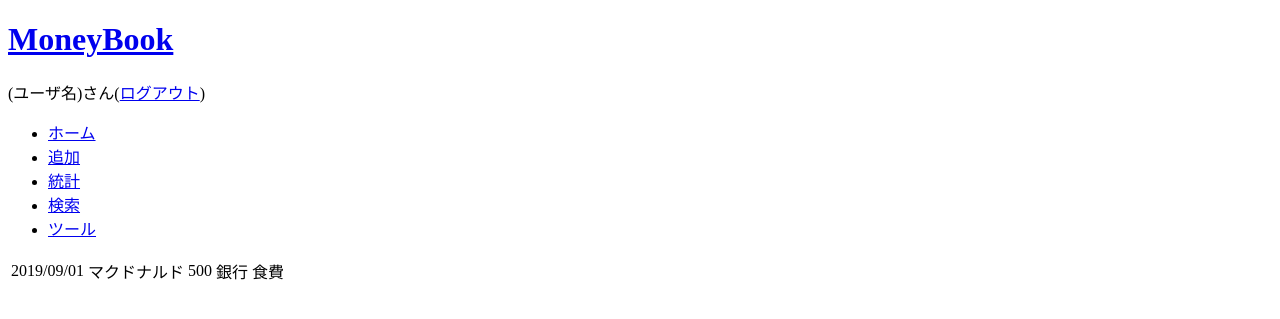
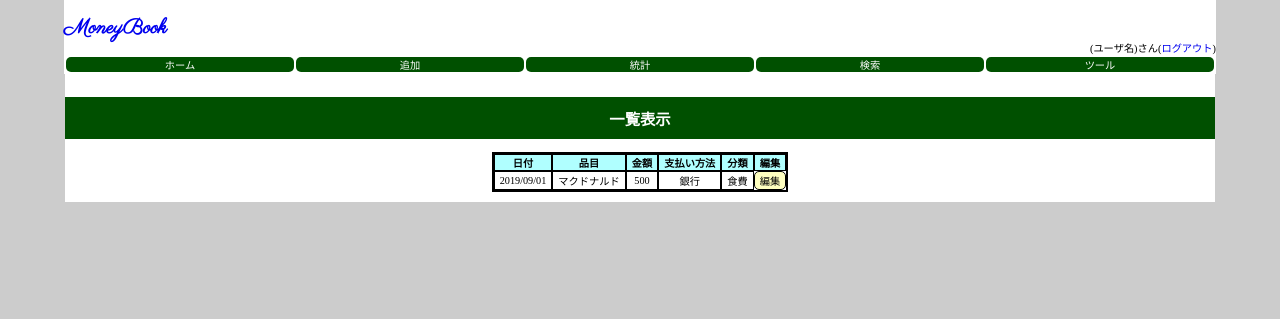
Before and after one commit to tMorriss/MoneyBook, a Django app: page / in a window 1280 px wide. Shown: the top 319 px of the page. Run offline with Django 3.2, Linux system fonts and the light colour scheme; data comes from the database, SQL or seed files in the repository; parts of the project's set-up code (start-up, migrations or seed data) failed here and were passed over.

Commit message:
今ある分はcssを適用

```diff
--- /dev/null
+++ b/web/static/web/index.css
@@ -0,0 +1,66 @@
+.hidden-row {
+    display: none;
+}
+
+.window-title {
+    position: relative;
+    top: -17px;
+    background: #FFF;
+    padding-left: 10px;
+    padding-right: 10px;
+}
+.tbl-window {
+    border: solid 2px #000;
+    margin: 15px auto 20px auto;
+    padding: 0 10px 10px 10px;
+    border-radius: 15px;
+}
+
+.green-button {
+    background: #0f0;
+    border-radius: 5px;
+    border: 0.5px #000 solid;
+}
+
+#chart_container {
+    height: 25vw;
+    width: 25vw;
+}
+
+@media screen and (max-width: 980px) {
+    #chart_container {
+        height: 100vw;
+        width: 100vw;
+    }
+}
+
+/* 残高 */
+.tbl-all-balance {
+    background: #008000;
+    color: #fff;
+    margin-bottom: 20px;
+}
+
+/* フィルタ，残高と統計 */
+#filter-fixed, #statistic-fixed {
+    /* 一旦スクロール固定を解除 */
+    /* position: sticky;
+    top: 0px; */
+    background: #fff;
+}
+.both-nav {
+    display: flex;
+    justify-content: space-between;
+    align-items: flex-start;
+}
+/* スマホ */
+@media screen and (max-width: 980px) {
+    .both-nav {
+        display: block;
+    }
+}
+
+.flex-main {
+    flex-grow: 1;
+    margin: 0 1px;
+}
--- /dev/null
+++ b/web/static/web/style.css
@@ -0,0 +1,229 @@
+body,
+body input,
+body table,
+body label,
+.radio-green label {
+    font-size: 0.8vw;
+}
+/* スマホ */
+@media screen and (max-width: 980px) {
+    body,
+    body input,
+    body table,
+    body label,
+    .radio-green label {
+        font-size: 2.5vw;
+    }
+}
+
+nav {
+    padding: 2px 0px;
+    float: top;
+}
+nav ul {
+    display: flex;
+    list-style: none;
+    justify-content: space-around;
+    padding-left: 0px;
+    margin: 0 1px;
+}
+nav li {
+    flex: 1;
+    margin: 0 1px;
+    background: #005000;
+    border-radius: 5px;
+}
+nav a, nav a:visited {
+    display: block;
+    color: #fff;
+}
+
+body {
+    text-align: center;
+	margin-left: auto;
+ 	margin-right: auto;
+    width: 90%;
+    background: #cccccc;
+}
+@media screen and (max-width: 980px) {
+    body {
+        width: 100%;
+    }
+}
+
+section, header, nav {
+    background: #fff;
+}
+
+a, a:visited {
+    text-decoration: none;
+}
+table {
+    text-align: center;
+    margin-left: auto;
+    margin-right: auto;
+}
+
+header {
+    display: flex;
+    margin: -8px 0 0 0;
+}
+
+section {
+    padding: 10px 0;
+}
+section h1, .nav h1{
+    background: #005000;
+    color: #fff;
+    padding: 10px 0;
+}
+section h2 {
+    background: #008000;
+    color: #fff;
+    text-align: left;
+    padding: 0 20px;
+}
+
+
+.header-cont1, .header-cont1 a:visited {
+    color: #00a000;
+    font-family: 'Parisienne', cursive;
+}
+.header-cont2 {
+    margin-left: auto;
+    margin-top: auto;
+}
+
+.lefter {
+    text-align: left;
+}
+.righter {
+    text-align: right;
+}
+
+/* tbl-common */
+.tbl-common th {
+    background: #00dd00;
+    padding: 0.2vw;
+}
+.tbl-common td, .tbl-common td input[type="text"] {
+    background: #fffacd;
+    padding: 0.2vw;
+}
+
+/* tbl-boarder */
+.tbl-boarder, .tbl-boarder td, .tbl-boarder th {
+    border-collapse: separate;
+    border-spacing: 0;
+}
+.tbl-boarder td, .tbl-boarder th {
+    border: 0.5px #000 solid;
+}
+.tbl-boarder {
+    border: 2px #000 solid;
+}
+
+/* buttons */
+.btn-apply, .btn-cancel, .btn-delete {
+    border-radius: 10px;
+    cursor: pointer;
+    color: #fff;
+    -webkit-appearance: none;
+}
+.btn-apply {
+    background: #008000;
+}
+.btn-cancel {
+    background: #3333ff;
+}
+.btn-delete {
+    background: #dd0000;
+}
+
+/* チェックボックスとラジオボタン */
+.radio-green {
+    font-size: 0;
+}
+.radio-green input[type="radio"],
+.radio-green input[type="checkbox"] {
+    position: absolute;
+    width: 1px;
+    height: 1px;
+    margin: -1px;
+    border: 0;
+    overflow: hidden;
+    padding: 0;
+    clip: rect(0, 0, 0, 0);
+}
+.radio-green label {
+    display: inline-block;
+    cursor: pointer;
+    margin: 0;
+    padding: 5px 10px;
+    background: #bdc3c7;
+    color: #869198;
+    text-align: center;
+}
+.radio-green input[type="radio"]:checked + label,
+.radio-green input[type="checkbox"]:checked + label {
+    background-color: #a1b91d;
+    color: #fff;
+}
+.fcs-blue input[type="text"]:focus,
+.fcs-blue input[type="submit"]:focus {
+    outline: 5px #00bfff solid;
+}
+
+/* tbl-inout */
+@media screen and (max-width: 980px) {
+    .tbl-inout {
+        font-size: 2.5vw;
+    }
+}
+.tbl-inout th {
+    background: #b0ffff;
+}
+.tbl-inout th, .tbl-inout td:not(.a-edit) {
+    padding: 0 5px;
+}
+
+/* 編集ボタン */
+.a-edit {
+    background: #ffffc0;
+    border-radius: 5px;
+}
+.a-edit a {
+    display: block;
+    width: 100%;
+    height: 100%;
+    color: #000;
+}
+
+/* successメッセージ */
+#result_message {
+    position: fixed;
+    top: 40%;
+    left: 50%;
+    transform: translate(-50%, -50%);
+    color: red;
+    background: white;
+    font-size: 700%;
+    padding: 5% 10%;
+    border-radius: 30px;
+    border: 1px solid black;
+}
+
+.tbl-buttons {
+    margin-top: 0.5vw;
+}
+.tbl-buttons td {
+    padding-left: 0.3vw;
+    padding-right: 0.3vw;
+}
+
+.tr-income {
+    background: #99ff99;
+}
+.tr-outgo {
+    background: #ff6688;
+}
--- a/web/templates/web/_base.html
+++ b/web/templates/web/_base.html
@@ -2,8 +2,11 @@
 <html>
     <head>
         <title>{% block title %}{% endblock %}</title>
-
+        {% load static %}
+        <link rel="shortcut icon" href="{% static 'web/favicon.ico' %}">
         <link href="https://fonts.googleapis.com/css?family=Parisienne" rel="stylesheet">
+        <link rel="stylesheet" type="text/css" href="{% static 'web/style.css' %}">
+        {% block style %}{% endblock %}
         <meta charset="UTF-8">
     </head>
     <body>
@@ -18,7 +21,7 @@
         <nav>
             <ul>
                 <li><a href="{% url 'web:index' %}">ホーム</a></li>
-                <li><a href="#">追加</a></li>
+                <li><a href="{% url 'web:add' %}">追加</a></li>
                 <li><a href="#">統計</a></li>
                 <li><a href="#">検索</a></li>
                 <li><a href="#">ツール</a></li>
--- a/web/templates/web/add.html
+++ b/web/templates/web/add.html
@@ -3,10 +3,11 @@
 {% block title %}{{ app_name }} Add{% endblock %}
 
 {% block content %}
+<section>
     <h1>収入支出追加</h1>
     <form action="url 'web:add' %}" method="post">
         {% csrf_token %}
-    <table>
+        <table class="tbl-add tbl-common fcs-blue">
             <tr>
                 <th>日付</th>
                 <td>
@@ -60,4 +61,5 @@
         </table>
         <input type="button" value="追加" class="btn-apply" onclick="send_add_row()" onkeypress="key_press_add(event.keyCode)">
     </form>
+</section>
 {% endblock %}
--- a/web/templates/web/index.html
+++ b/web/templates/web/index.html
@@ -1,19 +1,29 @@
 {% extends "web/_base.html" %}
+{% load static %}
 
 {% block title %}{{ app_name }}{% endblock %}
 
+{% block style %}
+<link rel="stylesheet" type="text/css" href="{% static 'web/index.css' %}">
+{% endblock %}
+
 {% block content %}
-{% if monthly_data %}
-<table>
-    {% for d in monthly_data %}
-        <tr>
-            <td>{{ d.date|date:"Y/m/d" }}</td>
-            <td>{{ d.item  }}</td>
-            <td>{{ d.price  }}</td>
-            <td>{{ d.method  }}</td>
-            <td>{{ d.genre  }}</td>
-        </tr>
-    {% endfor %}
-</table>
-{% endif %}
+<section class="flex-main">
+    <h1>一覧表示</h1>
+    <table class="tbl-inout tbl-boarder" align="center"><tr><th>日付</th><th>品目</th><th>金額</th><th>支払い方法</th><th>分類</th><th>編集</th>
+        {% for d in monthly_data %}
+            <tr class="data-row
+                {% if d.checked and d.direction.pk == 1 %} tr-outgo
+                {% elif d.checked and d.direction.pk == 0 %} tr-income
+                {% endif %}">
+                <td>{{ d.date|date:"Y/m/d" }}</td>
+                <td>{{ d.item }}</td>
+                <td>{{ d.price }}</td>
+                <td>{{ d.method }}</td>
+                <td>{% if d.temp %}立替{% else %}{{ d.genre }}{% endif %}</td>
+                <td class='a-edit'><a href="#">編集</a></td>
+            </tr>
+        {% endfor %}
+    </table>
+</section>
 {% endblock %}
```
Also changed, not shown: web/static/web/favicon.ico (added). Lines whose indentation alone changed are shown as unchanged.
